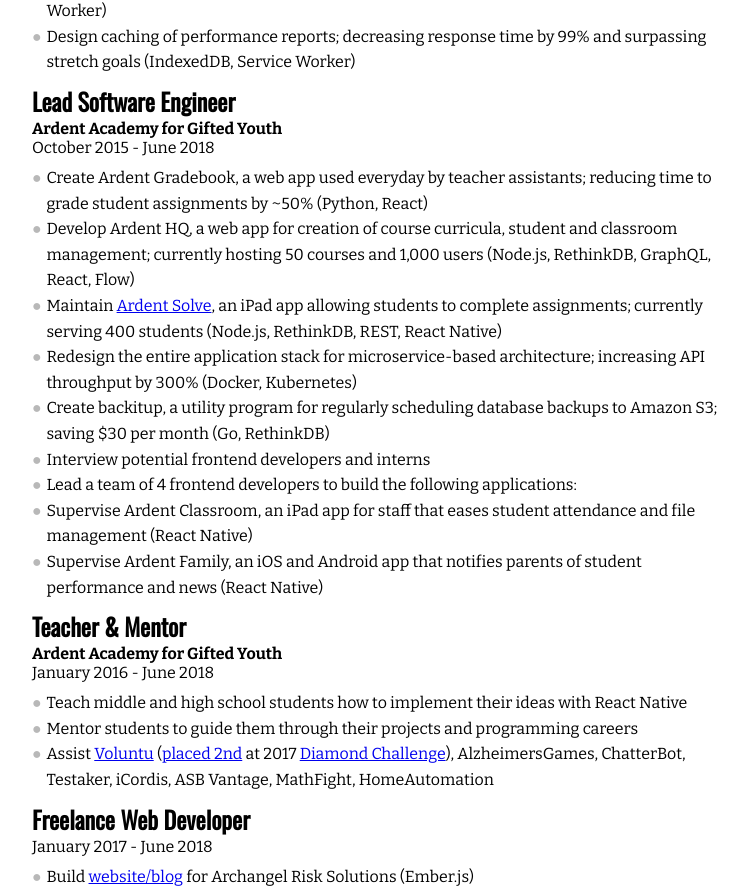
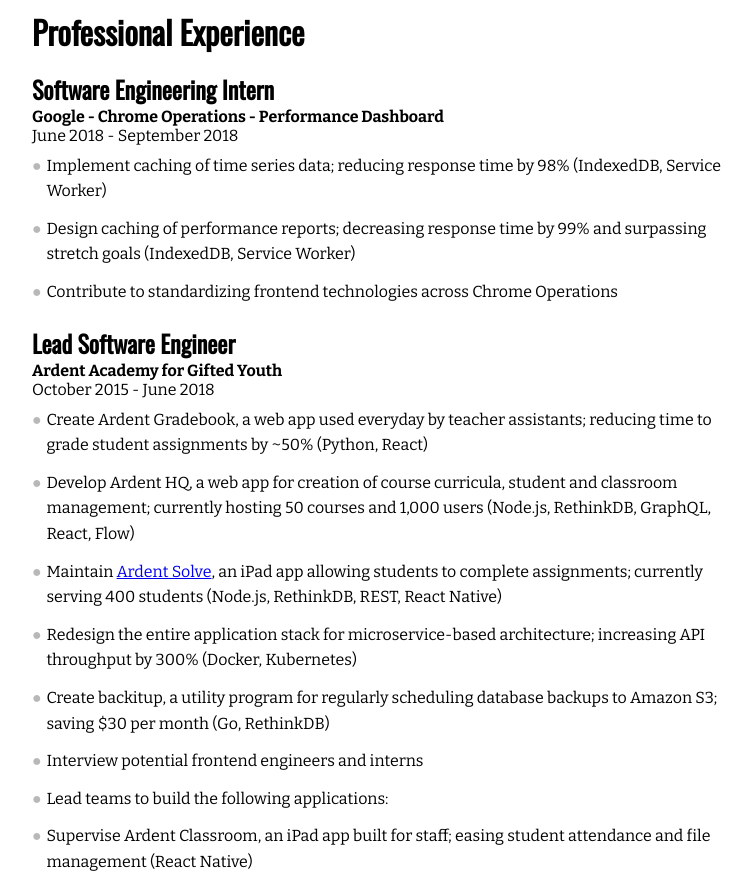
Before and after one commit to puradox/puradox.github.io, a React (Create React App) app: page / in a window 1280 px wide. Shown: the part 1268-2156 px from the top of the page, without its empty margins (253-1005 px from the left). Built offline with nearby package versions, Linux system fonts and the light colour scheme.

Commit message:
refactor: Small wordings & add space for screens

```diff
--- a/src/components/List.js
+++ b/src/components/List.js
@@ -23,6 +23,10 @@
   }
 
   line-height: 1.6;
+
+  @media screen {
+    margin-bottom: 0.75em;
+  }
 `;
 
 export const List = (props: Props) => (
--- a/src/containers/Resume.js
+++ b/src/containers/Resume.js
@@ -104,7 +104,8 @@
           to="September 2018"
           highlights={[
             "Implement caching of time series data; reducing response time by 98% (IndexedDB, Service Worker)",
-            "Design caching of performance reports; decreasing response time by 99% and surpassing stretch goals (IndexedDB, Service Worker)"
+            "Design caching of performance reports; decreasing response time by 99% and surpassing stretch goals (IndexedDB, Service Worker)",
+            "Contribute to standardizing frontend technologies across Chrome Operations"
           ]}
         />
         <Experience
@@ -121,21 +122,7 @@
           to="June 2018"
           highlights={[
             "Teach middle and high school students how to implement their ideas with React Native",
-            "Mentor students to guide them through their projects and programming careers",
-            <Text>
-              Assist{" "}
-              <Link to="http://mathforservice.org/voluntu/about.html">
-                Voluntu
-              </Link>{" "}
-              (
-              <Link to="http://www.ardentacademy.com/index.php/news/306-voluntu-placed-2nd-at-2017-diamond-challenge">
-                placed 2nd
-              </Link>{" "}
-              at 2017{" "}
-              <Link to="http://diamondchallenge.org/">Diamond Challenge</Link>
-              ), AlzheimersGames, ChatterBot, Testaker, iCordis, ASB Vantage,
-              MathFight, HomeAutomation
-            </Text>
+            "Mentor students to guide them through their projects and programming careers"
           ]}
         />
         <ScreenOnly>
--- a/src/containers/info/experience.js
+++ b/src/containers/info/experience.js
@@ -28,10 +28,10 @@
           , an iPad app allowing students to complete assignments; currently
           serving 400 students (Node.js, RethinkDB, REST, React Native)
         </Text>,
-        "Interview potential frontend developers and interns",
-        "Lead a team of 4 frontend developers to build the following applications:",
-        "Supervise Ardent Classroom, an iPad app for staff that eases student attendance and file management (React Native)",
-        "Supervise Ardent Family, an iOS and Android app that notifies parents of student performance and news (React Native)"
+        "Interview potential frontend engineers and interns",
+        "Lead teams to build the following applications:",
+        "Supervise Ardent Classroom, an iPad app built for staff; easing student attendance and file management (React Native)",
+        "Supervise Ardent Family, an iOS and Android app for parents; notifying of student performance and course updates (React Native)"
       ];
     default:
       return [
@@ -47,10 +47,10 @@
         </Text>,
         "Redesign the entire application stack for microservice-based architecture; increasing API throughput by 300% (Docker, Kubernetes)",
         "Create backitup, a utility program for regularly scheduling database backups to Amazon S3; saving $30 per month (Go, RethinkDB)",
-        "Interview potential frontend developers and interns",
-        "Lead a team of 4 frontend developers to build the following applications:",
-        "Supervise Ardent Classroom, an iPad app for staff that eases student attendance and file management (React Native)",
-        "Supervise Ardent Family, an iOS and Android app that notifies parents of student performance and news (React Native)"
+        "Interview potential frontend engineers and interns",
+        "Lead teams to build the following applications:",
+        "Supervise Ardent Classroom, an iPad app built for staff; easing student attendance and file management (React Native)",
+        "Supervise Ardent Family, an iOS and Android app for parents; notifying of student performance and course updates (React Native)"
       ];
   }
 }
```
